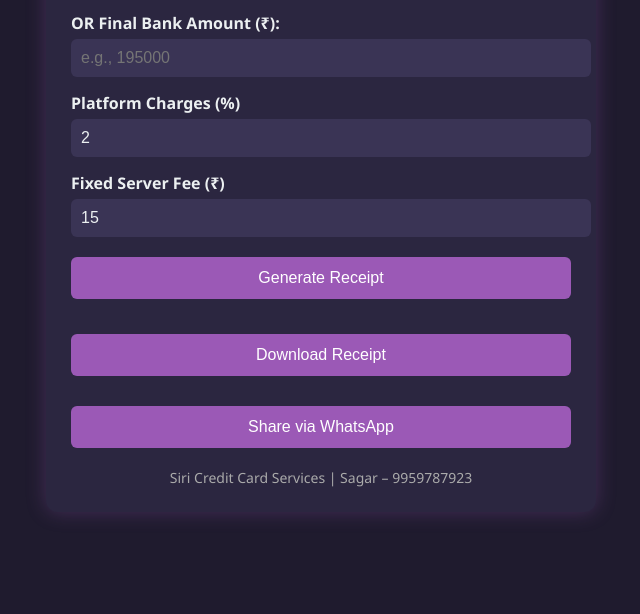
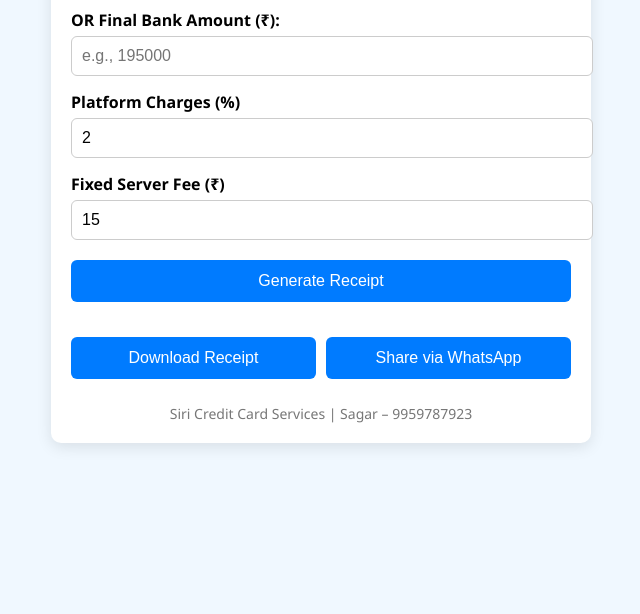
Before and after one commit to vemularaja228-dotcom/Calculator, a plain HTML site: page index.html in a window 1280 px wide. Shown: the part 186-800 px from the top of the page, without its empty margins (319-959 px from the left). Drawn offline with nearby package versions, Linux system fonts and the light colour scheme.

Commit message:
Update index.html

```diff
--- a/index.html
+++ b/index.html
@@ -1,99 +1,76 @@
+
 <!DOCTYPE html>
 <html lang="en">
 <head>
   <meta charset="UTF-8" />
-  <meta name="viewport" content="width=device-width, initial-scale=1.0"/>
+  <meta name="viewport" content="width=device-width, initial-scale=1.0" />
   <title>Siri Credit Card Services – Calculator</title>
   <style>
-    :root {
-      --bg-color: #1f1b2e;
-      --card-color: #2b2640;
-      --accent: #9b59b6;
-      --text: #ecf0f1;
-      --font: 'Segoe UI', sans-serif;
+    body {
+      font-family: 'Segoe UI', sans-serif;
+      background-color: #f0f8ff;
+      margin: 0;
+      padding: 20px;
     }
-
-    body {
-      background: var(--bg-color);
-      color: var(--text);
-      font-family: var(--font);
-      padding: 20px;
-      margin: 0;
-    }
-
     .container {
       max-width: 500px;
       margin: auto;
-      background: var(--card-color);
-      border-radius: 12px;
-      padding: 25px;
-      box-shadow: 0 0 20px rgba(155, 89, 182, 0.3);
+      background: white;
+      padding: 20px;
+      border-radius: 10px;
+      box-shadow: 0 4px 15px rgba(0,0,0,0.1);
     }
-
     h2 {
       text-align: center;
-      color: var(--accent);
-      margin-bottom: 20px;
+      color: #007bff;
     }
-
     label {
+      font-weight: bold;
       display: block;
       margin-top: 15px;
-      font-weight: bold;
     }
-
     input {
       width: 100%;
       padding: 10px;
       margin-top: 5px;
+      font-size: 16px;
       border-radius: 6px;
-      border: none;
-      font-size: 16px;
-      background-color: #3a3455;
-      color: var(--text);
+      border: 1px solid #ccc;
     }
-
     button {
+      margin-top: 20px;
       width: 100%;
       padding: 12px;
-      margin-top: 20px;
-      background-color: var(--accent);
+      background-color: #007bff;
       color: white;
       font-size: 16px;
       border: none;
       border-radius: 6px;
       cursor: pointer;
-      transition: 0.3s;
     }
-
-    button:hover {
-      background-color: #8e44ad;
+    .receipt {
+      background: #fff;
+      margin-top: 30px;
+      padding: 20px;
+      border: 1px dashed #999;
+      border-radius: 10px;
+      font-family: monospace;
+      white-space: pre-line;
     }
-
+    .footer {
+      text-align: center;
+      margin-top: 25px;
+      font-size: 14px;
+      color: #777;
+    }
     .btns {
       display: flex;
-      flex-direction: column;
       gap: 10px;
-      margin-top: 15px;
+      flex-wrap: wrap;
     }
-
-    .receipt {
-      background: #1a1729;
-      padding: 20px;
-      margin-top: 30px;
-      font-family: monospace;
-      border-radius: 10px;
-      border: 1px dashed #9b59b6;
-      white-space: pre-wrap;
+    .btns button {
+      flex: 1;
     }
-
-    .footer {
-      text-align: center;
-      margin-top: 20px;
-      font-size: 14px;
-      color: #aaa;
-    }
-
   </style>
 </head>
 <body>
@@ -115,7 +92,7 @@
 
     <button onclick="calculate()">Generate Receipt</button>
 
-  <div class="btns">
+    <div class="btns" style="margin-top: 15px;">
       <button onclick="downloadReceipt()">Download Receipt</button>
       <button onclick="shareWhatsApp()">Share via WhatsApp</button>
     </div>
@@ -125,6 +102,7 @@
     <div class="footer">Siri Credit Card Services | Sagar – 9959787923</div>
   </div>
 
+  <!-- html2canvas for download -->
   <script src="https://cdn.jsdelivr.net/npm/html2canvas@1.4.1/dist/html2canvas.min.js"></script>
   <script>
     function calculate() {
```
Lines whose indentation alone changed are shown as unchanged.
